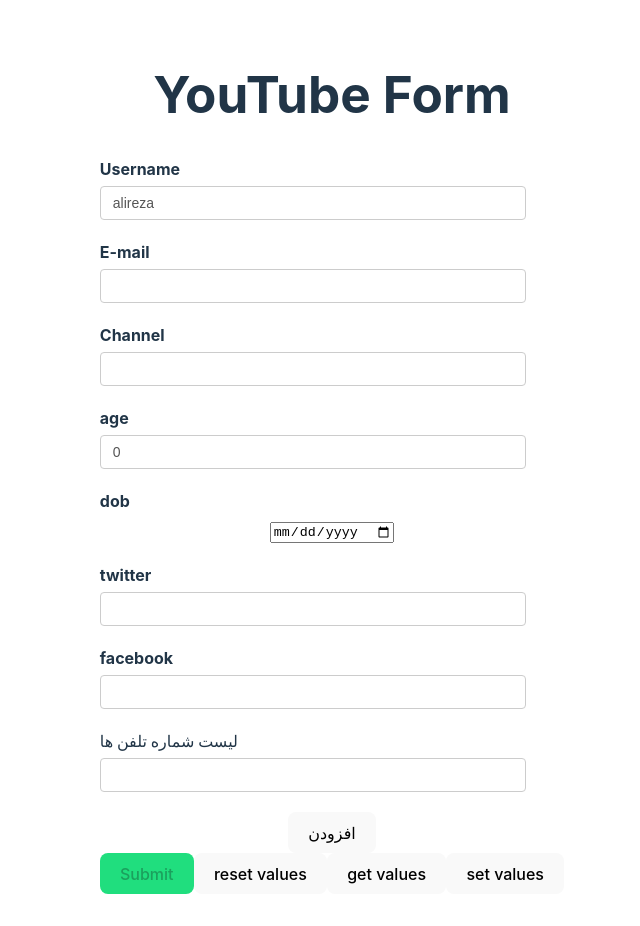
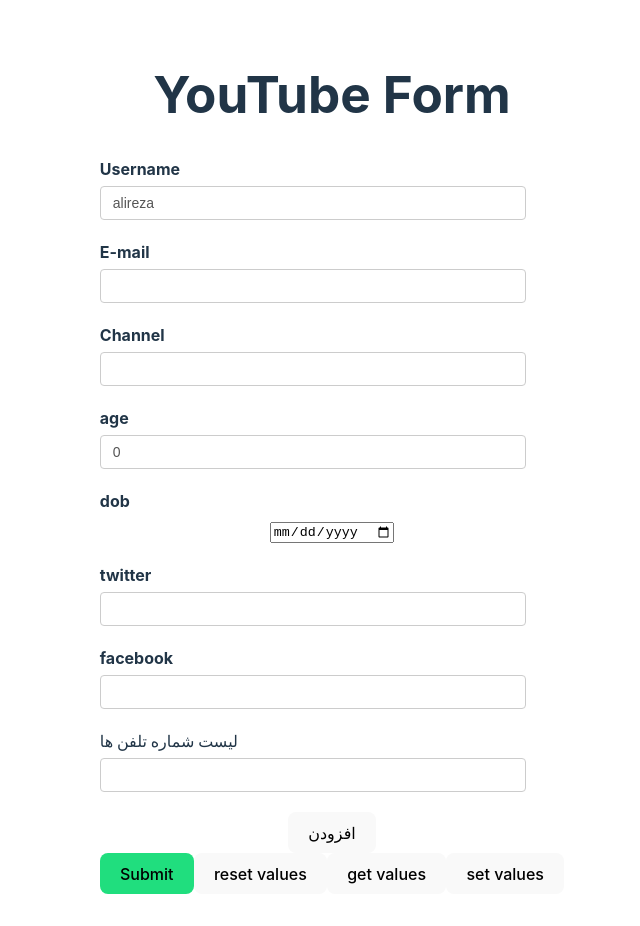
Before and after one commit to srbadni/React-Hook-Form-Tutorials, a React (Vite) app: page / in a window 1280 px wide. Shown: the whole page, without its empty margins (308-948 px from the left). Built offline with nearby package versions, Linux system fonts and the light colour scheme.

Commit message:
add async validation for email

```diff
--- a/src/components/YoutubeForm.tsx
+++ b/src/components/YoutubeForm.tsx
@@ -90,6 +90,11 @@
                             },
                             notBlockListed: (field) => {
                                 return (!field.endsWith("baddomain.com") || "غیر قابل قبول");
+                            },
+                            emailAvailable: async (fieldValue) => {
+                                const response = await fetch(`https://jsonplaceholder.typicode.com/users?email=${fieldValue}`);
+                                const data = await response.json();
+                                return data.length === 0 || "ایمیل موجود است"
                             }
                         },
                         pattern: {
@@ -156,7 +161,7 @@
                     </div>
                 </div>
 
-                <button disabled={!isDirty || !isValid} style={{background: "#20de7e"}}>Submit</button>
+                <button style={{background: "#20de7e"}}>Submit</button>
                 <button type="button" onClick={handleResetValues}>reset values</button>
                 <button type="button" onClick={handleGetValues}>get values</button>
                 <button type="button" onClick={handleSetValues}>set values</button>
```
